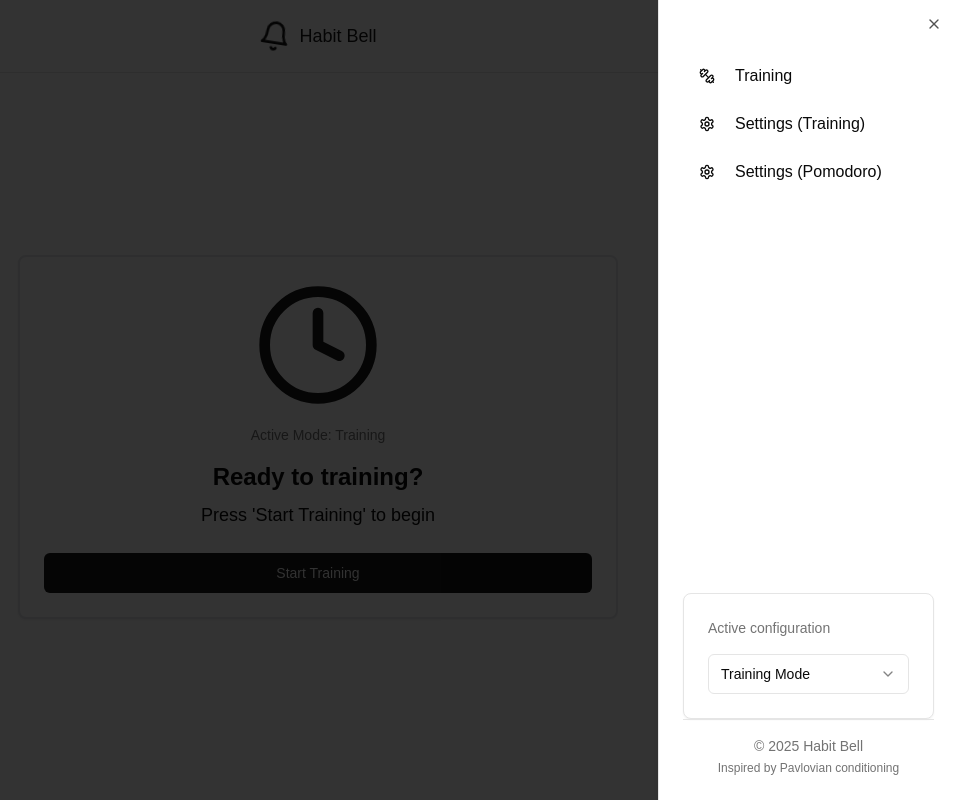
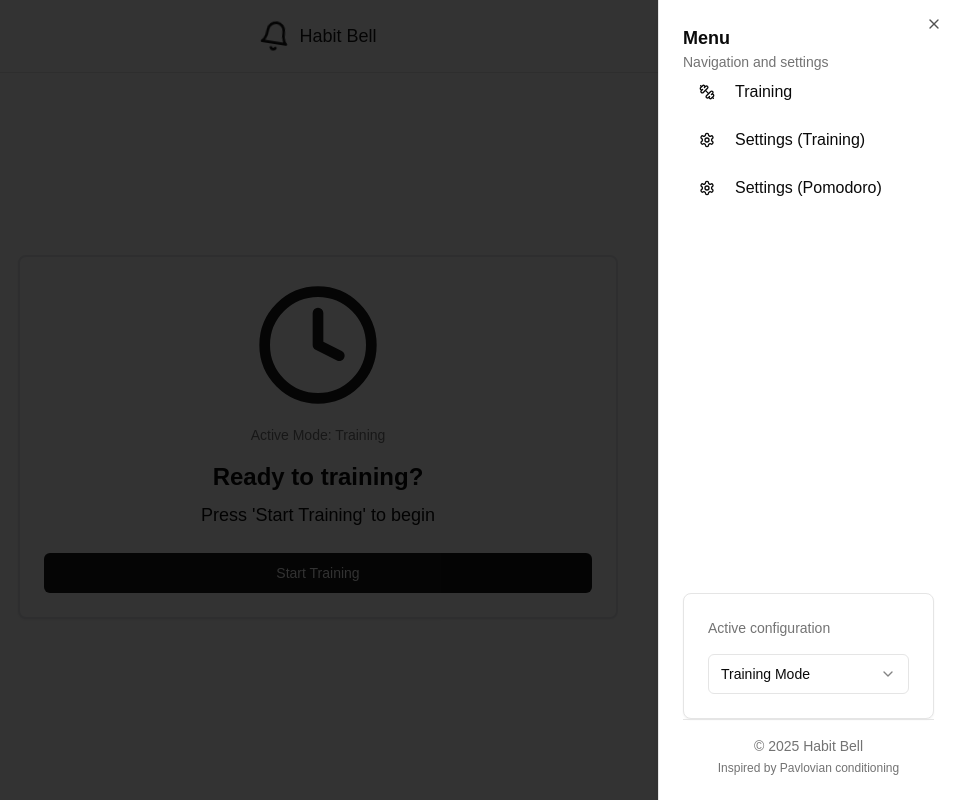
Before and after one commit to chrisonoo/habit-bell-next, a Next.js app: page / in a window 1280 px wide. Both pictures are taken after a click on the button 1243 px from the left and 36 px from the top of the page. Shown: the whole page, without its empty margins (322-1280 px from the left). Built offline with nearby package versions, Linux system fonts and the light colour scheme.

Commit message:
feat: enhance header navigation with sheet title and description

```diff
--- a/components/layout/Header.tsx
+++ b/components/layout/Header.tsx
@@ -2,7 +2,13 @@
 
 import { useState, useEffect } from "react";
 import { Button } from "@/components/ui/button";
-import { Sheet, SheetContent, SheetTrigger } from "@/components/ui/sheet";
+import {
+    Sheet,
+    SheetContent,
+    SheetTrigger,
+    SheetTitle,
+    SheetDescription,
+} from "@/components/ui/sheet";
 import { Menu, Bell, Dumbbell, Settings } from "lucide-react";
 import Link from "next/link";
 import { ConfigSelector } from "../settings/ConfigSelector";
@@ -40,7 +46,11 @@ export function Header() {
                     </Button>
                 </SheetTrigger>
                 <SheetContent className="flex flex-col w-[250px] sm:w-[300px]">
-                    <div className="pt-8 flex-grow">
+                    <div className="flex flex-col flex-1">
+                        <SheetTitle>Menu</SheetTitle>
+                        <SheetDescription>
+                            Navigation and settings
+                        </SheetDescription>
                         <nav className="flex flex-col space-y-2">
                             <Link href="/" passHref>
                                 <Button
--- a/hooks/useActiveConfig.tsx
+++ b/hooks/useActiveConfig.tsx
@@ -122,13 +122,19 @@ export function ActiveConfigProvider({ children }: { children: ReactNode }) {
         if (typeof window !== "undefined") {
             const savedConfig =
                 localStorage.getItem("activeConfig") || "training";
-            loadSettings(savedConfig);
-            setIsReady(true);
             return savedConfig;
         }
-        setIsReady(true);
         return "training";
     });
+
+    // Initialize settings only once when component mounts
+    useEffect(() => {
+        if (typeof window !== "undefined") {
+            setIsReady(false);
+            loadSettings(activeConfig);
+            setIsReady(true);
+        }
+    }, []); // Empty dependency array means this runs once on mount
 
     const updateActiveConfig = useCallback(
         (newConfig: string) => {
@@ -143,7 +149,7 @@ export function ActiveConfigProvider({ children }: { children: ReactNode }) {
         [loadSettings]
     );
 
-    // Update settings when active config changes
+    // Update settings only when activeConfig changes (mode switch)
     useEffect(() => {
         if (typeof window !== "undefined" && activeConfig) {
             loadSettings(activeConfig);
```
